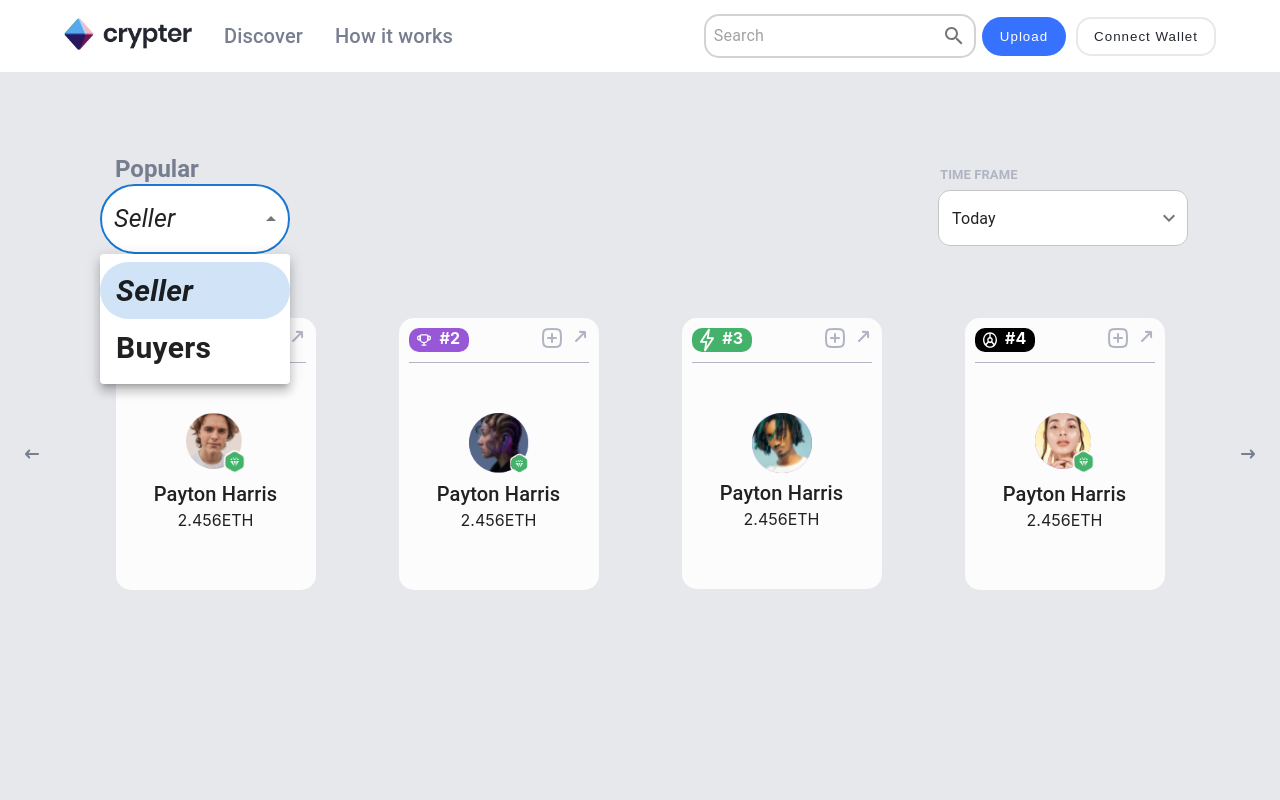
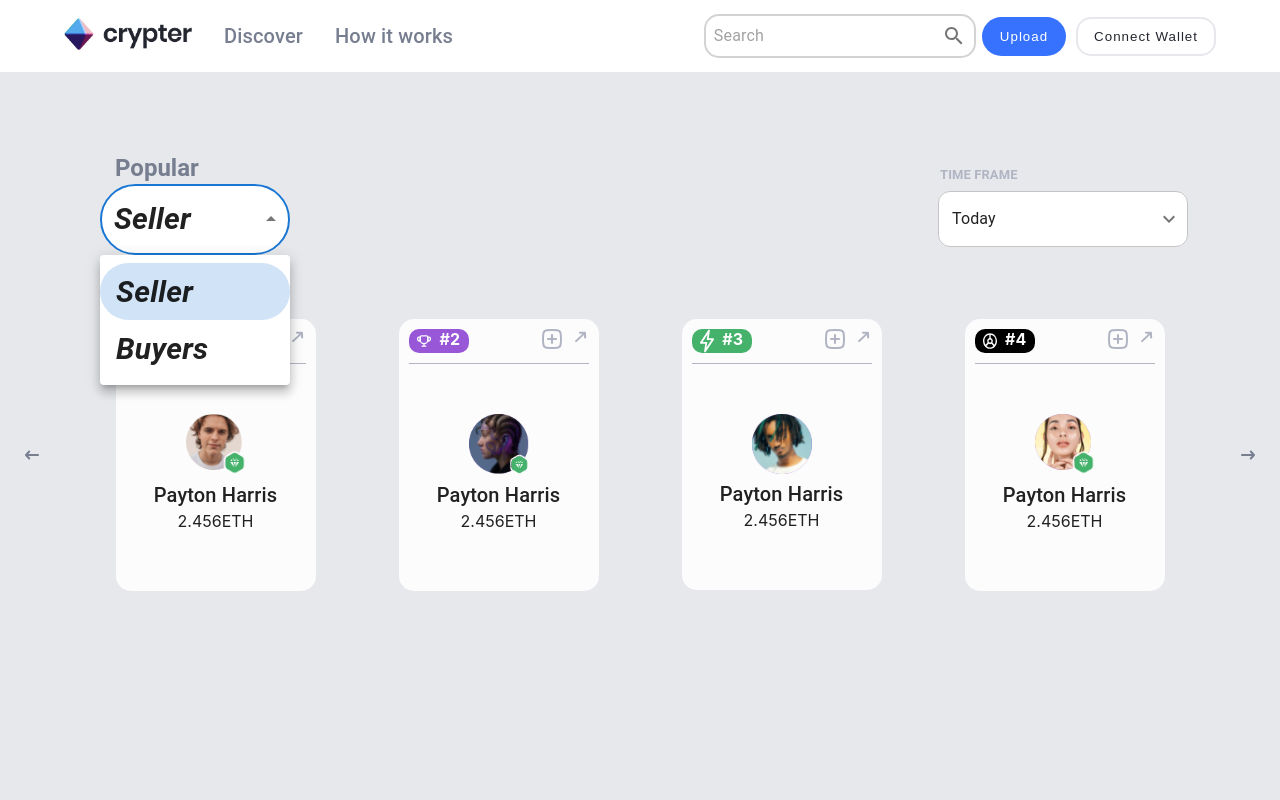
Before and after one commit to sahilgundecha/crypter, a React (Create React App) app: page /seller-buyer-card in a window 1280 px wide. Both pictures are taken after a click on the element "Seller". Shown: the top 800 px of the page. Built offline with nearby package versions, Linux system fonts and the light colour scheme.

Commit message:
nftProject

```diff
--- a/src/Components/SellerBuyerCard/SellerBuyerCard.tsx
+++ b/src/Components/SellerBuyerCard/SellerBuyerCard.tsx
@@ -79,7 +79,9 @@ function SellerBuyerCard() {
                     }}
                     value=""
                   >
-                    <em> Seller</em>
+                    <em style={{ fontSize: "30px", fontWeight: "bold" }}>
+                      Seller
+                    </em>
                   </MenuItem>
 
                   <MenuItem
@@ -90,7 +92,9 @@ function SellerBuyerCard() {
                       borderRadius: "40px",
                     }}
                   >
-                    Buyers
+                    <em style={{ fontSize: "30px", fontWeight: "bold" }}>
+                      Buyers
+                    </em>
                   </MenuItem>
                 </Select>
               </FormControl>
```
